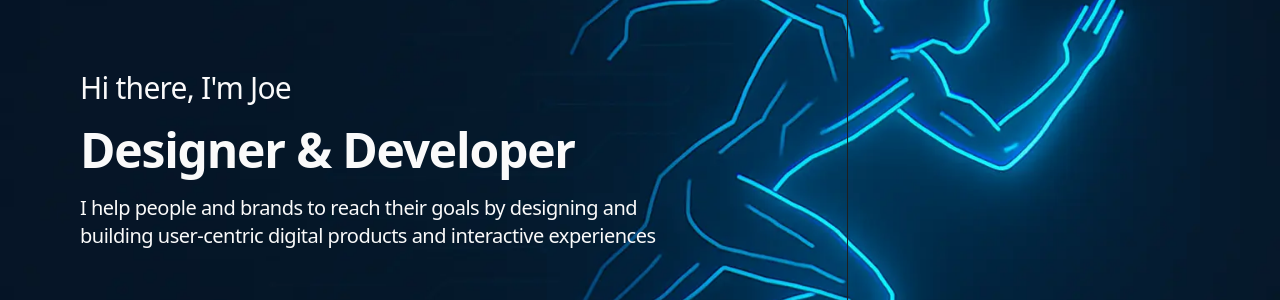
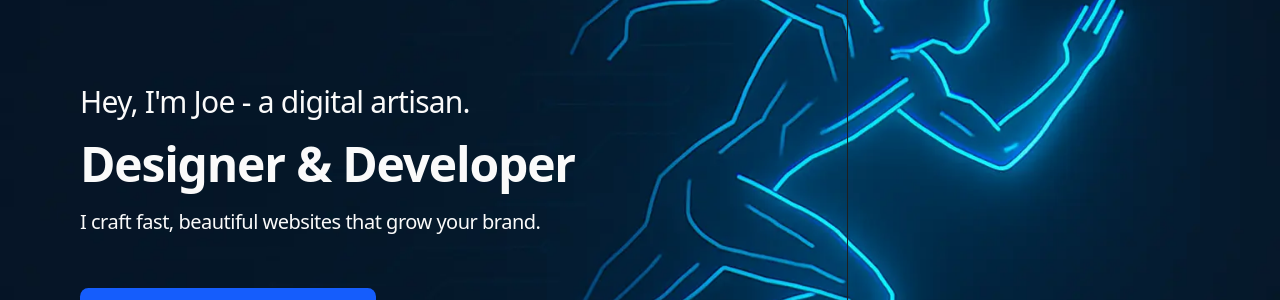
Before and after one commit to joerylander/portfolio, a Next.js app in the folder client/: page / in a window 1280 px wide. Shown: the part 258-558 px from the top of the page. Built offline with nearby package versions, Linux system fonts and the light colour scheme; a web font is replaced by a local one.

Commit message:
fix: update hero and projects section text for clarity and engagement

```diff
--- a/client/src/components/page/hero.tsx
+++ b/client/src/components/page/hero.tsx
@@ -20,7 +20,7 @@ export default function Hero() {
         <h3
           className={`${inter.variable} text-xl font-normal sm:text-2xl md:text-3xl`}
         >
-          Hi there, I&apos;m Joe
+          Hey, I&apos;m Joe - a digital artisan.
         </h3>
         <h1
           className={`${inter.variable} text-center text-3xl sm:text-4xl md:text-5xl`}
@@ -30,8 +30,7 @@ export default function Hero() {
         <h4
           className={`${azaret_mono.variable} text-center text-base sm:text-left sm:text-lg md:text-xl`}
         >
-          I help people and brands to reach their goals by designing and
-          building user-centric digital products and interactive experiences
+          I craft fast, beautiful websites that grow your brand.
         </h4>
         <CtaBtn text="Let's work together" className="mt-8 w-1/2" />
       </section>
--- a/client/src/components/page/projects.tsx
+++ b/client/src/components/page/projects.tsx
@@ -18,7 +18,7 @@ export default function Projects() {
       <h2
         className={`${inter.className} text-center text-2xl font-bold capitalize md:text-3xl lg:text-4xl`}
       >
-        See some of our work
+        Featured projects
       </h2>
 
       <div className="grid w-full auto-rows-[400px] grid-cols-1 gap-x-14 gap-y-8 md:grid-cols-2">
```
Also changed, not shown: client/public/images/hero_banner.png (deleted).
